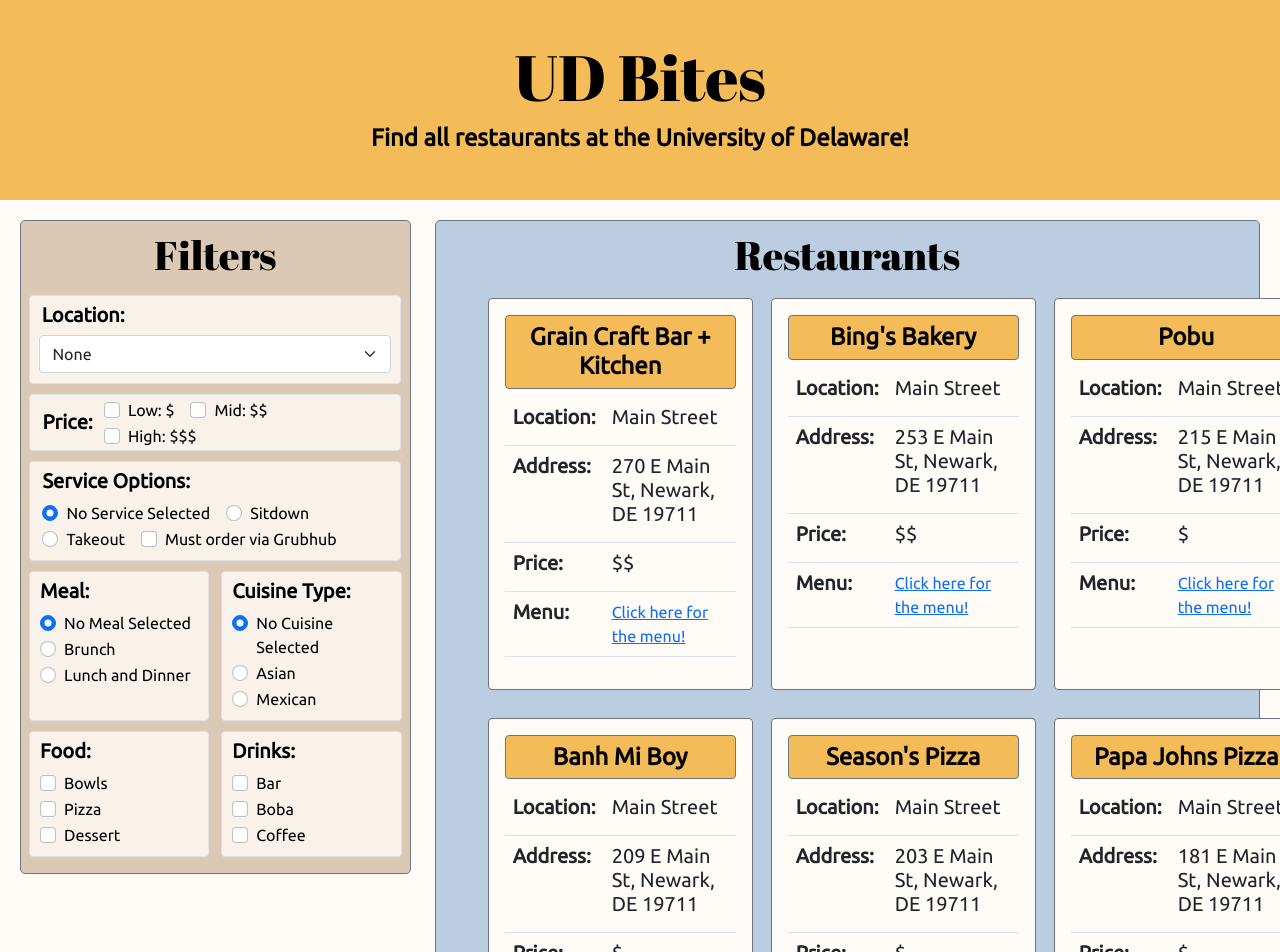
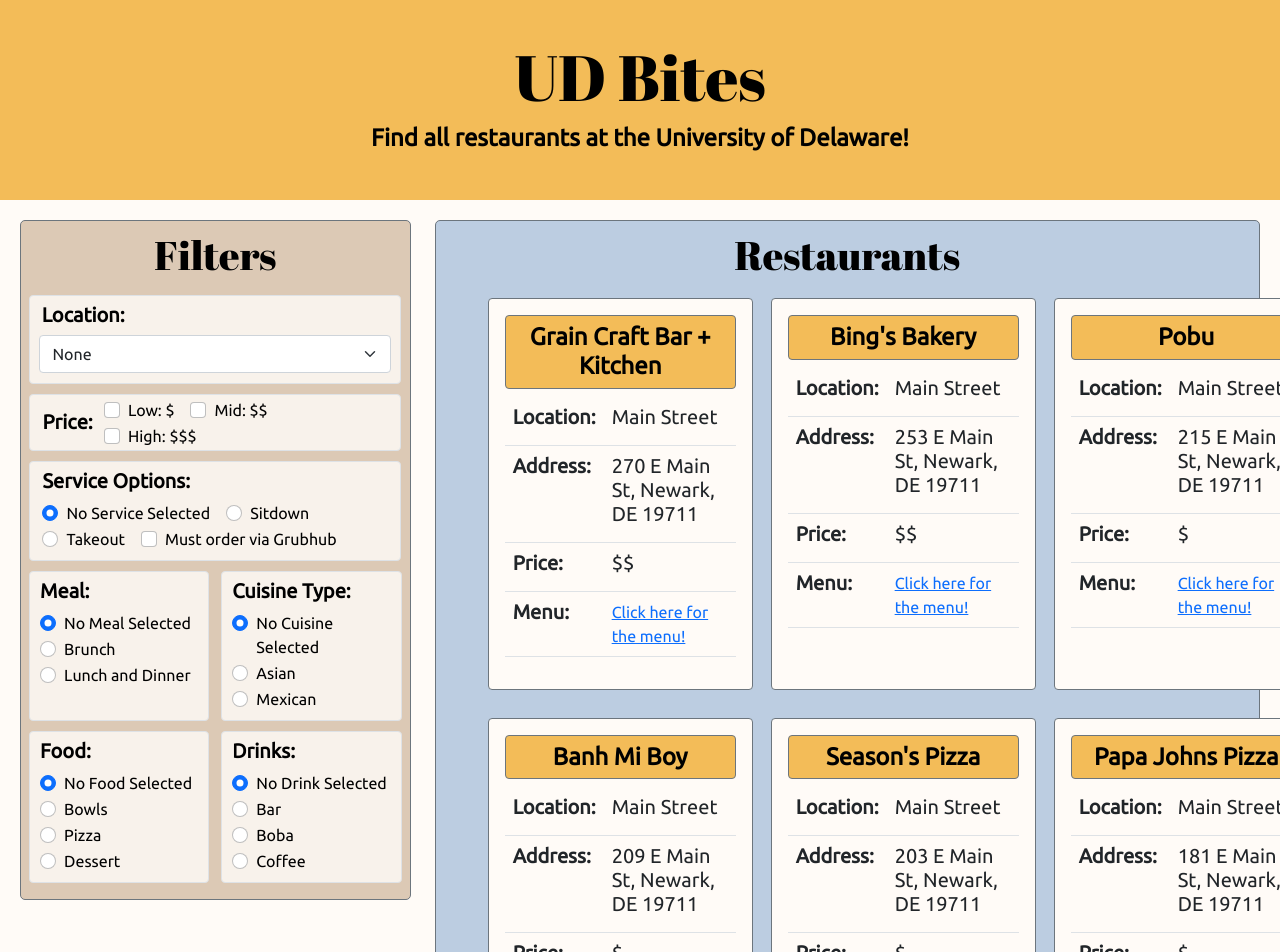
Before and after one commit to mycahdt/UD_Bites, a React (Create React App) app: page / in a window 1280 px wide. Shown: the top 952 px of the page. Built offline with nearby package versions, Linux system fonts and the light colour scheme.

Commit message:
food and drink into form check radio

```diff
--- a/src/App.tsx
+++ b/src/App.tsx
@@ -20,12 +20,11 @@
     "Newark Shopping Center",
     "Other Locations"
 ];
-
 const services = ["No Service Selected", "Sitdown", "Takeout"];
-
+const meals = ["No Meal Selected", "Brunch", "Lunch and Dinner"];
 const cuisines = ["No Cuisine Selected", "Asian", "Mexican"];
-
-const meals = ["No Meal Selected", "Brunch", "Lunch and Dinner"];
+const foodChoices = ["No Food Selected", "Bowls", "Pizza", "Dessert"];
+const drinks = ["No Drink Selected", "Bar", "Boba", "Coffee"];
 
 function App(): JSX.Element {
     // restaurants - an array of all restaurants
@@ -33,33 +32,35 @@
 
     // Initialize the state for all filters
 
-    // Service filters
-    const [chosenService, setService] = useState<string>(services[0]);
-    const [onlyGrubhub, setOnlyGrubhub] = useState<boolean>(false);
-
-    // Drink filters
-    const [onlyBar, setOnlyBar] = useState<boolean>(false);
-    const [onlyBoba, setOnlyBoba] = useState<boolean>(false);
-    const [onlyCoffee, setOnlyCoffee] = useState<boolean>(false);
-
-    // Food filters
-    const [onlyBowls, setOnlyBowls] = useState<boolean>(false);
-    const [onlyPizza, setOnlyPizza] = useState<boolean>(false);
-    const [onlyDessert, setOnlyDessert] = useState<boolean>(false);
-
-    // Cuisine filters
-    const [chosenCuisine, setCuisine] = useState<string>(cuisines[0]);
+    // Location filters
+    const [chosenLocation, setLocation] = useState<string>(locations[0]);
 
     // Price filters
     const [lowPrice, setLowPrice] = useState<boolean>(false);
     const [midPrice, setMidPrice] = useState<boolean>(false);
     const [highPrice, setHighPrice] = useState<boolean>(false);
 
-    // Location filters
-    const [chosenLocation, setLocation] = useState<string>(locations[0]);
+    // Service filters
+    const [chosenService, setService] = useState<string>(services[0]);
+    const [onlyGrubhub, setOnlyGrubhub] = useState<boolean>(false);
 
     // Meal filters
     const [chosenMeal, setMeal] = useState<string>(meals[0]);
+
+    // Cuisine filters
+    const [chosenCuisine, setCuisine] = useState<string>(cuisines[0]);
+
+    // Food filters
+    const [chosenFood, setFood] = useState<string>(foodChoices[0]);
+    //const [onlyBowls, setOnlyBowls] = useState<boolean>(false);
+    //const [onlyPizza, setOnlyPizza] = useState<boolean>(false);
+    //const [onlyDessert, setOnlyDessert] = useState<boolean>(false);
+
+    // Drink filters
+    const [chosenDrink, setDrink] = useState<string>(drinks[0]);
+    //const [onlyBar, setOnlyBar] = useState<boolean>(false);
+    //const [onlyBoba, setOnlyBoba] = useState<boolean>(false);
+    //const [onlyCoffee, setOnlyCoffee] = useState<boolean>(false);
 
     // filterList - an array of filters
     const [filterList, setFilterList] = useState<string[]>([]);
@@ -74,55 +75,8 @@
         }
     }
 
-    function updateService(event: React.ChangeEvent<HTMLInputElement>) {
-        setService(event.target.value);
-    }
-
-    function grubhubFn(event: React.ChangeEvent<HTMLInputElement>) {
-        setOnlyGrubhub(event.target.checked);
-        console.log(event.target.checked);
-        updateFilters(event);
-    }
-
-    function barFn(event: React.ChangeEvent<HTMLInputElement>) {
-        setOnlyBar(event.target.checked);
-        console.log(event.target.checked);
-        updateFilters(event);
-    }
-
-    function bobaFn(event: React.ChangeEvent<HTMLInputElement>) {
-        setOnlyBoba(event.target.checked);
-        console.log(event.target.checked);
-        updateFilters(event);
-    }
-
-    function coffeeFn(event: React.ChangeEvent<HTMLInputElement>) {
-        setOnlyCoffee(event.target.checked);
-        console.log(event.target.checked);
-        updateFilters(event);
-    }
-
-    function bowlsFn(event: React.ChangeEvent<HTMLInputElement>) {
-        setOnlyBowls(event.target.checked);
-        console.log(event.target.checked);
-        updateFilters(event);
-    }
-
-    function pizzaFn(event: React.ChangeEvent<HTMLInputElement>) {
-        setOnlyPizza(event.target.checked);
-        console.log(event.target.checked);
-        updateFilters(event);
-    }
-
-    function dessertFn(event: React.ChangeEvent<HTMLInputElement>) {
-        setOnlyDessert(event.target.checked);
-        console.log(event.target.checked);
-        updateFilters(event);
-    }
-
-    function updateCuisine(event: React.ChangeEvent<HTMLInputElement>) {
-        console.log("The event was: " + event.target.value);
-        setCuisine(event.target.value);
+    function updateLocation(event: React.ChangeEvent<HTMLSelectElement>) {
+        setLocation(event.target.value);
     }
 
     function lowPriceFn(event: React.ChangeEvent<HTMLInputElement>) {
@@ -143,12 +97,33 @@
         updateFilters(event);
     }
 
-    function updateLocation(event: React.ChangeEvent<HTMLSelectElement>) {
-        setLocation(event.target.value);
+    function updateService(event: React.ChangeEvent<HTMLInputElement>) {
+        setService(event.target.value);
+    }
+
+    function grubhubFn(event: React.ChangeEvent<HTMLInputElement>) {
+        setOnlyGrubhub(event.target.checked);
+        console.log(event.target.checked);
+        updateFilters(event);
     }
 
     function updateMeal(event: React.ChangeEvent<HTMLInputElement>) {
         setMeal(event.target.value);
+    }
+
+    function updateCuisine(event: React.ChangeEvent<HTMLInputElement>) {
+        console.log("The event was: " + event.target.value);
+        setCuisine(event.target.value);
+    }
+
+    function updateFood(event: React.ChangeEvent<HTMLInputElement>) {
+        console.log("The event was: " + event.target.value);
+        setFood(event.target.value);
+    }
+
+    function updateDrinks(event: React.ChangeEvent<HTMLInputElement>) {
+        console.log("The event was: " + event.target.value);
+        setDrink(event.target.value);
     }
 
     return (
@@ -324,35 +299,22 @@
                         </Row>
                         <Row>
                             <Col className="Food-filter border">
-                                <h5 className="App-filter-subtitles">Food:</h5>
                                 <div>
-                                    <Form.Check
-                                        type="checkbox"
-                                        id="check-bowls"
-                                        label="Bowls"
-                                        name="bowls"
-                                        value="bowls"
-                                        checked={onlyBowls}
-                                        onChange={bowlsFn}
-                                    />
-                                    <Form.Check
-                                        type="checkbox"
-                                        id="check-pizza"
-                                        label="Pizza"
-                                        name="pizza"
-                                        value="pizza"
-                                        checked={onlyPizza}
-                                        onChange={pizzaFn}
-                                    />
-                                    <Form.Check
-                                        type="checkbox"
-                                        id="check-dessert"
-                                        label="Dessert"
-                                        name="dessert"
-                                        value="dessert"
-                                        checked={onlyDessert}
-                                        onChange={dessertFn}
-                                    />
+                                    <h5 className="App-filter-subtitles">
+                                        Food:
+                                    </h5>
+                                    {foodChoices.map((food: string) => (
+                                        <Form.Check
+                                            key={food}
+                                            type="radio"
+                                            name={food}
+                                            id={food}
+                                            label={food}
+                                            value={food}
+                                            onChange={updateFood}
+                                            checked={chosenFood === food}
+                                        />
+                                    ))}
                                 </div>
                             </Col>
                             <Col className="Drink-filter border">
@@ -360,33 +322,18 @@
                                     <h5 className="App-filter-subtitles">
                                         Drinks:
                                     </h5>
-                                    <Form.Check
-                                        type="checkbox"
-                                        id="check-bar"
-                                        label="Bar"
-                                        name="bar"
-                                        value="bar"
-                                        checked={onlyBar}
-                                        onChange={barFn}
-                                    />
-                                    <Form.Check
-                                        type="checkbox"
-                                        id="check-boba"
-                                        label="Boba"
-                                        name="boba"
-                                        value="boba"
-                                        checked={onlyBoba}
-                                        onChange={bobaFn}
-                                    />
-                                    <Form.Check
-                                        type="checkbox"
-                                        id="check-coffee"
-                                        label="Coffee"
-                                        name="coffee"
-                                        value="coffee"
-                                        checked={onlyCoffee}
-                                        onChange={coffeeFn}
-                                    />
+                                    {drinks.map((drink: string) => (
+                                        <Form.Check
+                                            key={drink}
+                                            type="radio"
+                                            name={drink}
+                                            id={drink}
+                                            label={drink}
+                                            value={drink}
+                                            onChange={updateDrinks}
+                                            checked={chosenDrink === drink}
+                                        />
+                                    ))}
                                 </div>
                             </Col>
                         </Row>
@@ -407,6 +354,8 @@
                             chosenService={chosenService}
                             chosenCuisine={chosenCuisine}
                             chosenMeal={chosenMeal}
+                            chosenFood={chosenFood}
+                            chosenDrink={chosenDrink}
                         ></RestaurantList>
                     </div>
                 </Col>
@@ -416,6 +365,24 @@
 }
 
 /*
+
+function barFn(event: React.ChangeEvent<HTMLInputElement>) {
+        setOnlyBar(event.target.checked);
+        console.log(event.target.checked);
+        updateFilters(event);
+    }
+
+    function bobaFn(event: React.ChangeEvent<HTMLInputElement>) {
+        setOnlyBoba(event.target.checked);
+        console.log(event.target.checked);
+        updateFilters(event);
+    }
+
+    function coffeeFn(event: React.ChangeEvent<HTMLInputElement>) {
+        setOnlyCoffee(event.target.checked);
+        console.log(event.target.checked);
+        updateFilters(event);
+    }
 
 <Col>
                                 <div>
@@ -464,4 +431,24 @@
             </div>
 */
 
+/*
+    function bowlsFn(event: React.ChangeEvent<HTMLInputElement>) {
+        setOnlyBowls(event.target.checked);
+        console.log(event.target.checked);
+        updateFilters(event);
+    }
+
+    function pizzaFn(event: React.ChangeEvent<HTMLInputElement>) {
+        setOnlyPizza(event.target.checked);
+        console.log(event.target.checked);
+        updateFilters(event);
+    }
+
+    function dessertFn(event: React.ChangeEvent<HTMLInputElement>) {
+        setOnlyDessert(event.target.checked);
+        console.log(event.target.checked);
+        updateFilters(event);
+    }
+    */
+
 export default App;
--- a/src/Components/RestaurantList.tsx
+++ b/src/Components/RestaurantList.tsx
@@ -11,7 +11,9 @@
     chosenLocation,
     chosenService,
     chosenCuisine,
-    chosenMeal
+    chosenMeal,
+    chosenFood,
+    chosenDrink
 }: {
     restaurants: Restaurant[];
     filterList: string[];
@@ -19,6 +21,8 @@
     chosenService: string;
     chosenCuisine: string;
     chosenMeal: string;
+    chosenFood: string;
+    chosenDrink: string;
 }): JSX.Element {
     function allFilters() {
         let currentRestaurants: Restaurant[] = restaurants;
@@ -28,31 +32,35 @@
                 currentRestaurants = currentRestaurants.filter(
                     (restaurant: Restaurant): boolean => restaurant.grubhub
                 );
-            } else if (filterList[i] === "bar") {
+            }
+        }
+
+        if (chosenDrink === "Bar") {
             currentRestaurants = currentRestaurants.filter(
                 (restaurant: Restaurant): boolean => restaurant.bar
             );
-            } else if (filterList[i] === "boba") {
+        } else if (chosenDrink === "Boba") {
             currentRestaurants = currentRestaurants.filter(
                 (restaurant: Restaurant): boolean => restaurant.boba
             );
-            } else if (filterList[i] === "coffee") {
+        } else if (chosenDrink === "Coffee") {
             currentRestaurants = currentRestaurants.filter(
                 (restaurant: Restaurant): boolean => restaurant.coffee
             );
-            } else if (filterList[i] === "bowls") {
+        }
+
+        if (chosenFood === "Bowls") {
             currentRestaurants = currentRestaurants.filter(
                 (restaurant: Restaurant): boolean => restaurant.bowls
             );
-            } else if (filterList[i] === "pizza") {
+        } else if (chosenFood === "Pizza") {
             currentRestaurants = currentRestaurants.filter(
                 (restaurant: Restaurant): boolean => restaurant.pizza
             );
-            } else if (filterList[i] === "dessert") {
+        } else if (chosenFood === "Dessert") {
             currentRestaurants = currentRestaurants.filter(
                 (restaurant: Restaurant): boolean => restaurant.dessert
             );
-            }
         }
 
         if (chosenMeal === "Brunch") {
@@ -163,7 +171,9 @@
         chosenLocation !== "None" ||
         chosenService !== "No Service Selected" ||
         chosenCuisine !== "No Cuisine Selected" ||
-        chosenMeal !== "No Meal Selected" ? (
+        chosenMeal !== "No Meal Selected" ||
+        chosenFood !== "No Food Selected" ||
+        chosenDrink !== "No Drink Selected" ? (
         <div>
             <Container>
                 <div className="container">
@@ -181,7 +191,6 @@
                             ></RestaurantView>
                         </div>
                     ))}
-                    <p>Filtered view</p>
                 </div>
             </Container>
         </div>
```
Lines whose indentation alone changed are shown as unchanged.
